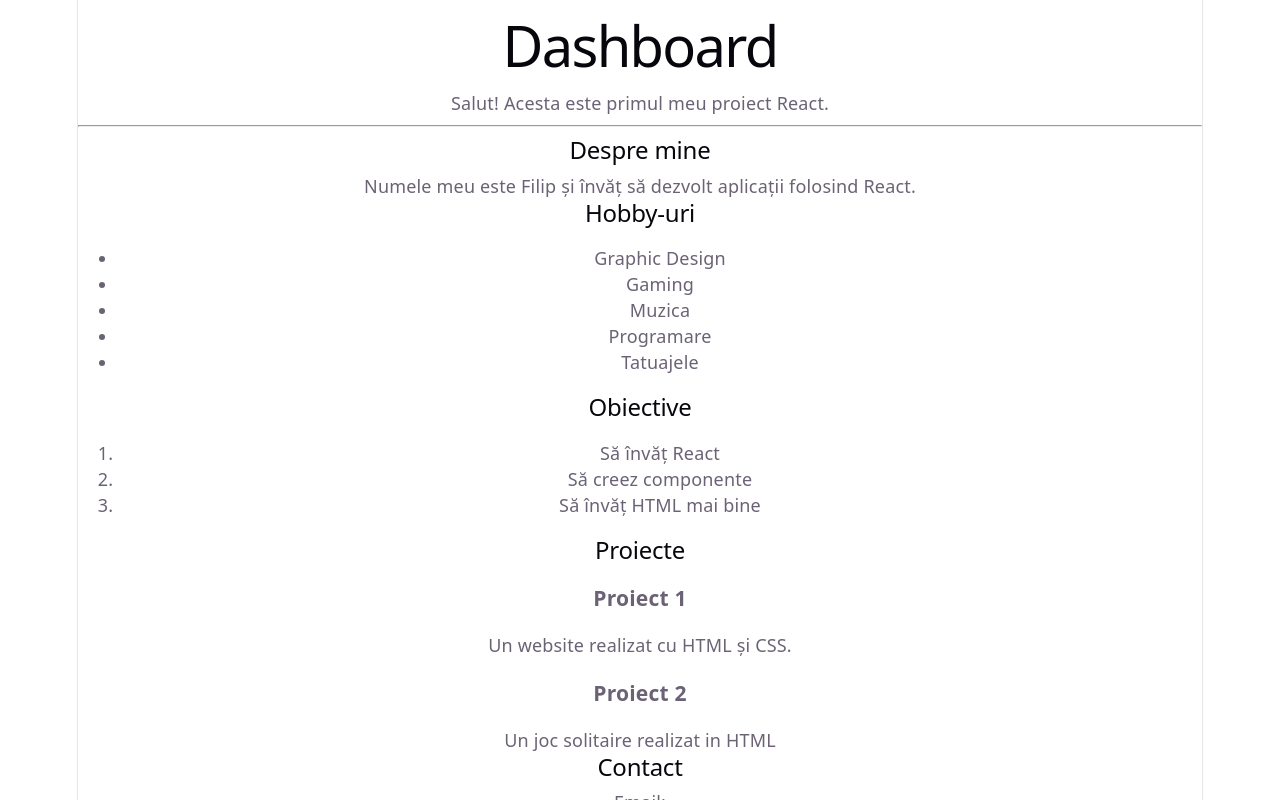
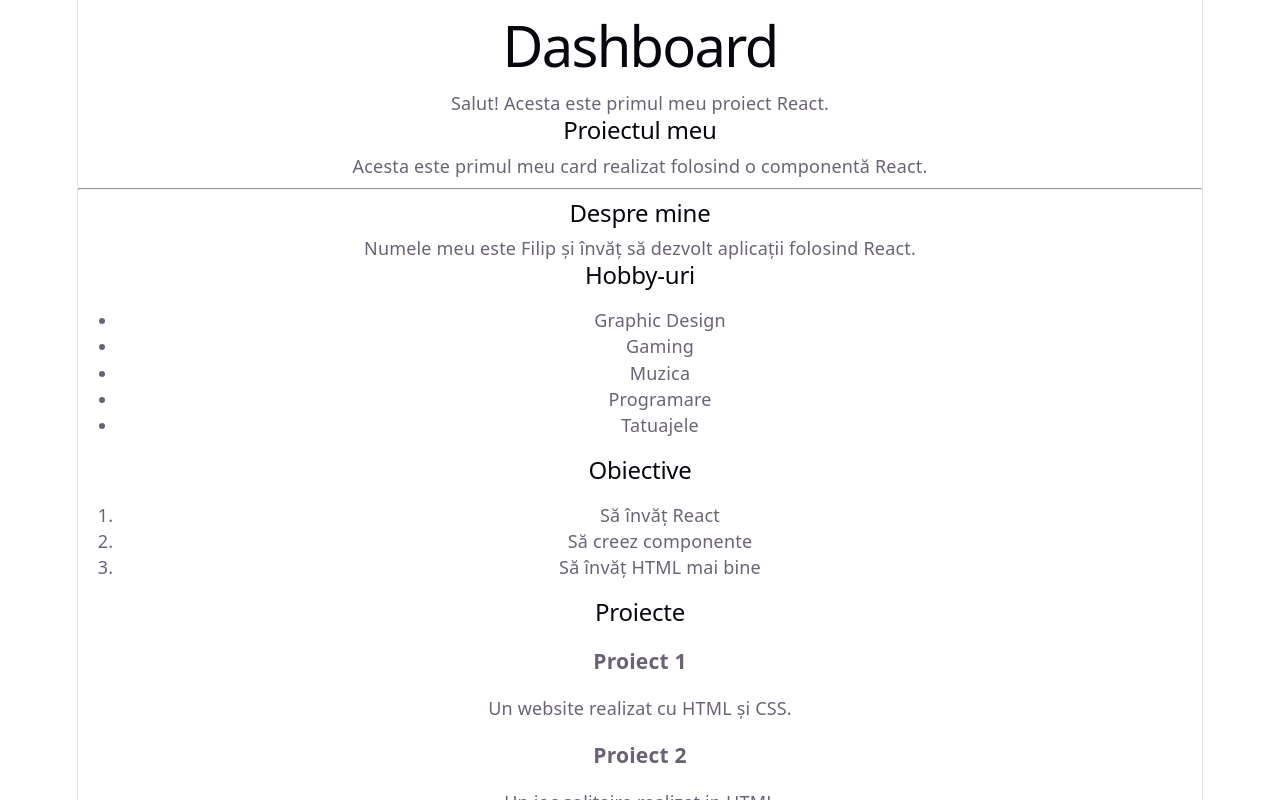
Before and after one commit to FelipeMonreo/ProiectareWeb, a React (Vite) app: page / in a window 1280 px wide. Shown: the top 800 px of the page. Built offline with nearby package versions, Linux system fonts and the light colour scheme.

Commit message:
Card component added

```diff
--- a/src/App.jsx
+++ b/src/App.jsx
@@ -1,3 +1,5 @@
+import Card from './Card';
+
 function App() {
   return (
     <div>
@@ -5,7 +7,7 @@ function App() {
         <h1>Dashboard</h1>
         <p>Salut! Acesta este primul meu proiect React.</p>
       </header>
-
+      <Card />
       <hr />
 
       <main>
--- /dev/null
+++ b/src/Card.jsx
@@ -0,0 +1,12 @@
+function Card() {
+  return (
+    <div>
+      <h2>Proiectul meu</h2>
+      <p>
+        Acesta este primul meu card realizat folosind o componentă React.
+      </p>
+    </div>
+  );
+}
+
+export default Card;
```
